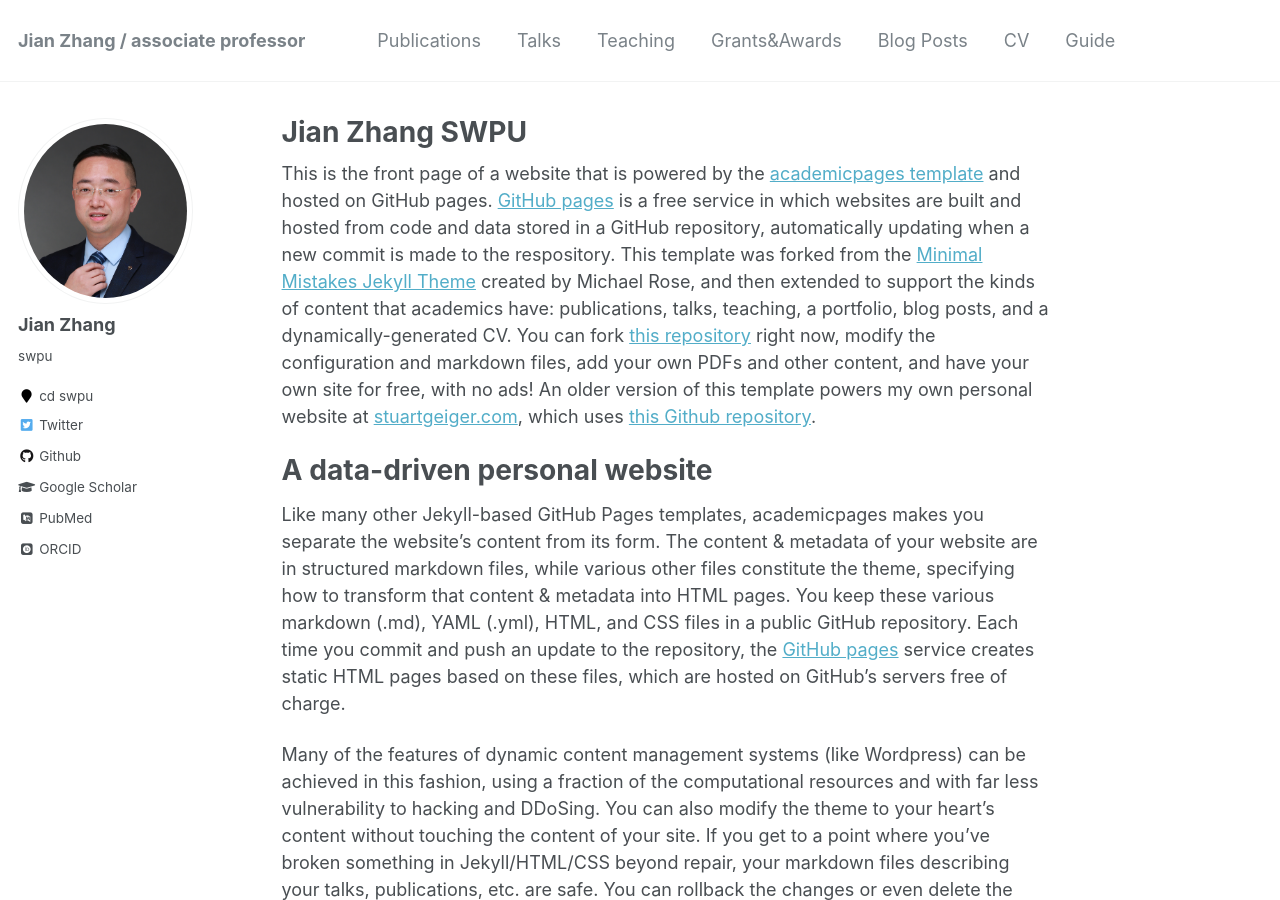
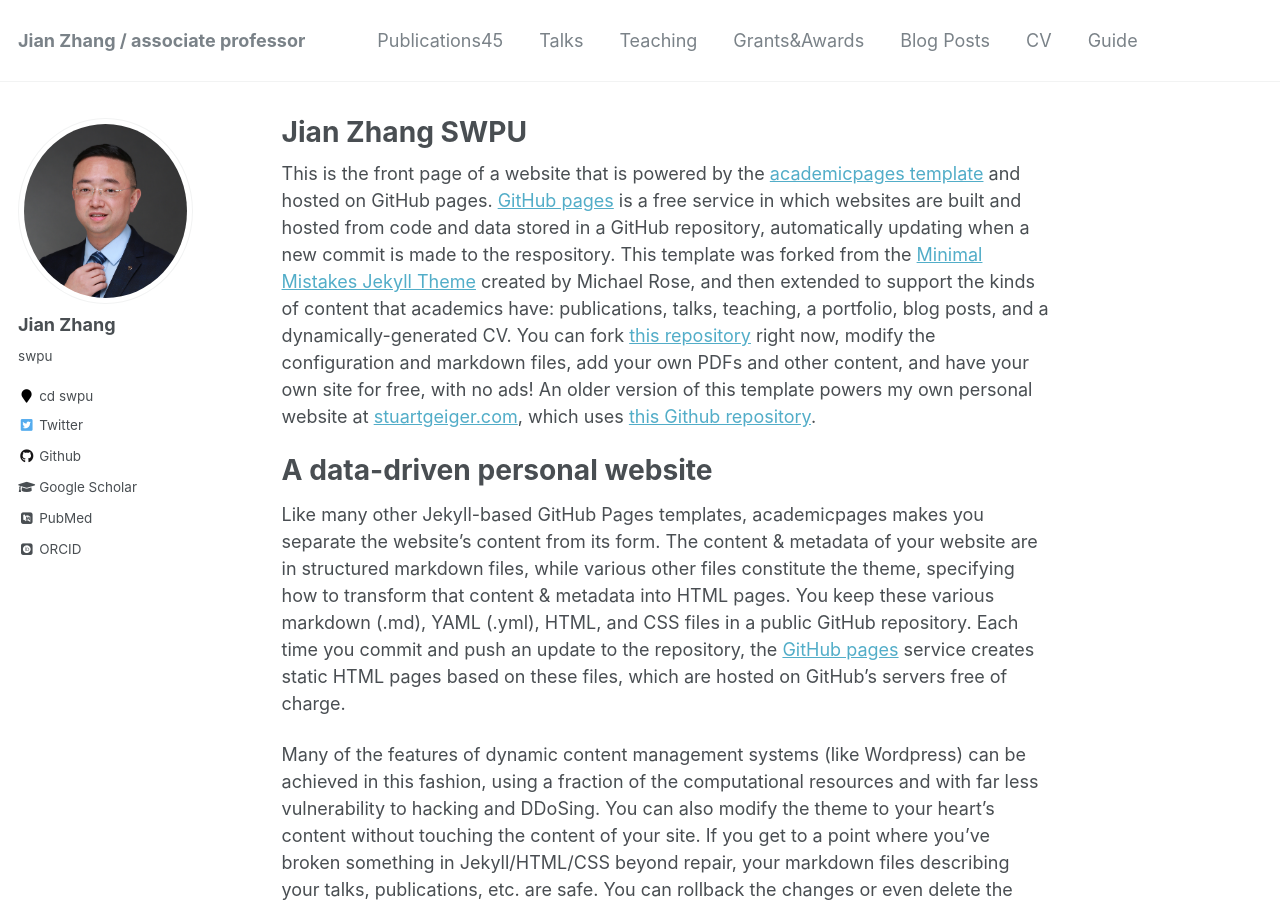
Before and after one commit to zhangjian405/zhangjian405.github.io, a Jekyll site: the page built from _pages/about.md, in a window 1280 px wide and 900 px high. Built offline with Jekyll 4.4.1, drawn with Linux system fonts in a browser that asks for light colours; some web fonts are replaced.

Commit message:
Update navigation.yml

```diff
--- a/_data/navigation.yml
+++ b/_data/navigation.yml
@@ -1,6 +1,6 @@
 # main links links
 main:
-  - title: "Publications"
+  - title: "Publications45"
     url: /publications/
 
   - title: "Talks"
```
